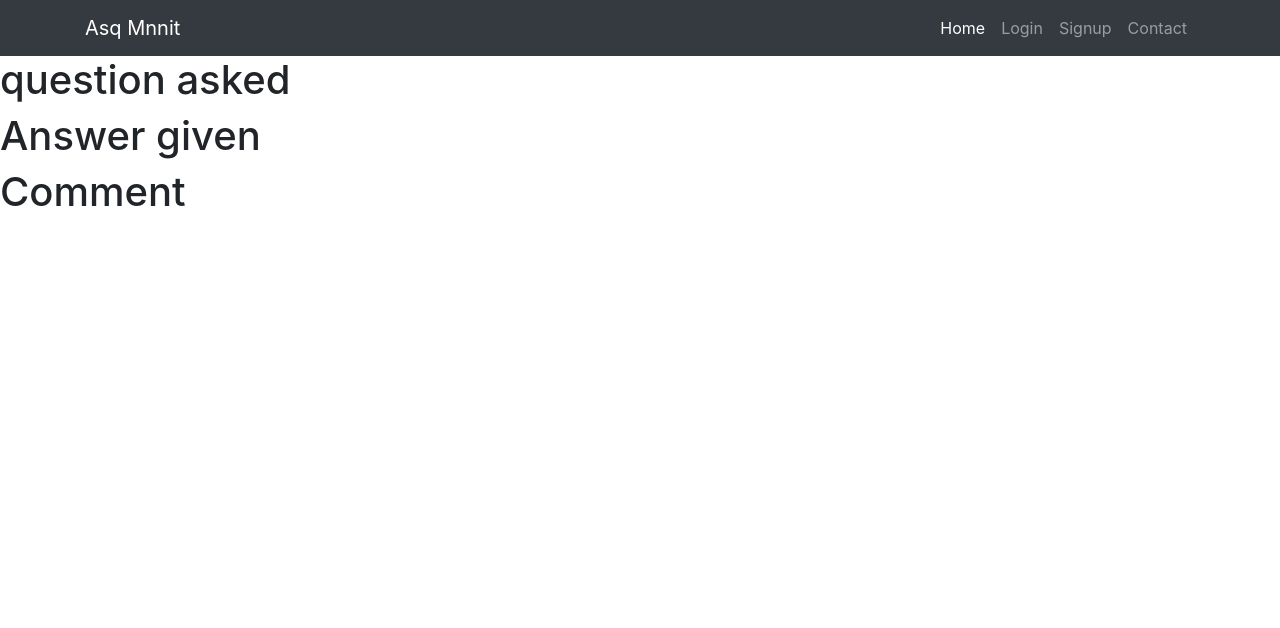
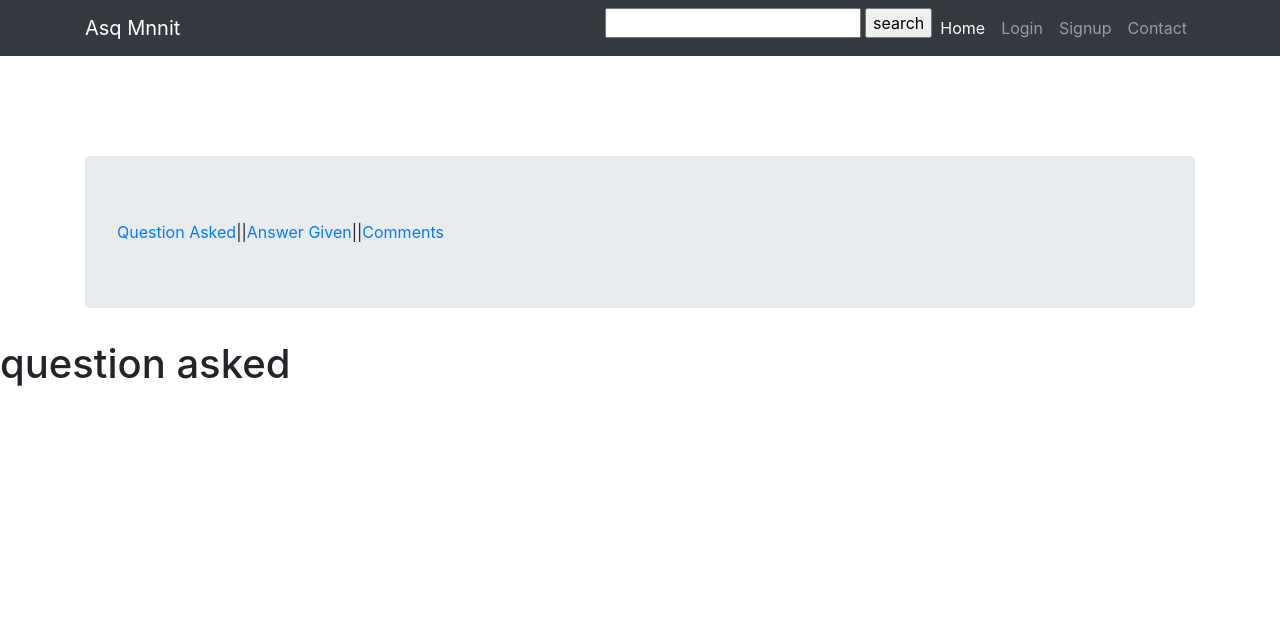
Before and after one commit to tuhinspatra/asq-django, a Django app: page /u/ in a window 1280 px wide. Shown: the top 628 px of the page. Run offline with Django 3.2, Linux system fonts and the light colour scheme; data that the repository does not hold is empty; some libraries are stand-ins or nearby versions.

Commit message:
navabr changes

```diff
--- a/asq_app/templates/asq_app/index.html
+++ b/asq_app/templates/asq_app/index.html
@@ -6,10 +6,7 @@
 {% else %}
     <a href="{% url 'asq_app:ask' %}">Add Question</a>
 {% endif %} -->
-<form action="/search" method="get">
-    <input name="q" type="text" />
-    <input type="submit" />
-</form>
+
 
 {% if user.is_authenticated %}
 <a href="{% url 'asq_app:ask' %}">Add Question</a>
--- a/asq_app/templates/asq_app/question_detail.html
+++ b/asq_app/templates/asq_app/question_detail.html
@@ -20,7 +20,7 @@
 <p> body--{{ qdata.body }}</p>
 <h1>comments</h1>
 {% for comment in qdata.comments.all %}
-       <p>{{comment.commentbody}}</p>
+       <p>{{comment.commentbody | safe}}</p>
        <kbd>{{comment.author}}</kbd>
     {% endfor %}
 
--- a/asq_app/templates/asq_app/user_dashboard.html
+++ b/asq_app/templates/asq_app/user_dashboard.html
@@ -1,18 +1,28 @@
 {% extends "base_generic.html" %}
 
 {% block content %}
-<h1>question asked</h1>
+<div class="container">
+<ul class="nav nav-pills jumbotron" style="margin-top: 100px">
+  <li class="active"><a href="#" onclick="$('#user_status').html($('#question_asked').html());$('#question_asked').css('display','none');" >Question Asked</a></li>||
+  <li class="active"><a href="#" onclick="$('#user_status').html($('#answer_given').html());">Answer Given</a></li>||
+  <li class="active" ><a href="#" onclick="$('#user_status').html($('#comment').html());">Comments </a></li>
+</ul>
+</div>
+<div id="user_status"></div>
+<div id ="question_asked" ><h1>question asked</h1>
 {% for q in question %}
 <h5><a href="{% url 'asq_app:question_detail' q.slug %}">{{q.title}}</a></h5>
 {% endfor %}
+</div>
 
-<h1>Answer given</h1>
+<div id ="answer_given" ><h1>Answer given</h1>
 {% for ans in answer %}
-<h5>{{ans.body | safe }}</h5>
+<h5><a href="{% url 'asq_app:question_detail' ans.question.slug %}">{{ans | safe }}</a></h5>
 {% endfor %}
-<h1>Comment </h1>
+</div>
+<div id ="comment" ><h1>Comment </h1>
 {% for c in comment %}
-<h5>sd{{c.commentbody}}</h5>
+<h5><a href="{% url 'asq_app:question_detail' c.question.slug %}">{{c.commentbody | safe }}</a></h5>
 {% endfor %}
-
+</div>
 {% endblock %}
--- a/asq_app/urls.py
+++ b/asq_app/urls.py
@@ -7,6 +7,7 @@ urlpatterns = [
     path('', views.IndexView.as_view(), name='index'),
     url(r'^ask/',views.askForm,name='ask'),
     url(r'^upvote_route/$', views.upvoter),
+    url(r'^search/$', views.search_titles),
     url(r'^notification_route/$', views.notification_updates),
     url(r'^tag_route/$', views.tag_filter),
      url(r'^downvote_route/$', views.downvoter),
--- a/asq_app/views.py
+++ b/asq_app/views.py
@@ -194,10 +194,10 @@ def notification_updates(request):
 
         for notify in Notification.objects.filter(received_by=request.user,new_notification=True):
             notification.append(notify.question)
-            print(notify)
+            # print(notify)
     except Notification.DoesNotExist:
         notification = []
-    print(notification)
+    # print(notification)
     #data = {notification:notification}
     notify_serialized = serializers.serialize('json',notification)
 
@@ -221,8 +221,12 @@ class CustomContain(BaseInput):
 def search_titles(request):
     query = request.GET.get('q', '')
     sqs = SearchQuerySet()
-    r2 = SearchQuerySet().filter(content=CustomContain(query))
+    results_custom = SearchQuerySet().filter(content=CustomContain(query))
     # r2 = SearchQuerySet().filter(content=query)
     results = SearchQuerySet().autocomplete(content_auto=query)
     spelling = sqs.spelling_suggestion(query)
-    return render_to_response('search/search.html', {'qu': query, 'r2': r2, 'results': results, 'suggest': spelling})
+    results = serializers.serialize('json',results)
+    results_custom = serializers.serialize('json',results_custom)
+
+    # print(results)
+    return JsonResponse({'results': results, 'results_custom': results_custom})
--- a/asq_project/settings.py
+++ b/asq_project/settings.py
@@ -37,6 +37,7 @@ INSTALLED_APPS = [
     'django.contrib.sessions',
     'django.contrib.messages',
     'django.contrib.staticfiles',
+    'haystack',
     'asq_app.apps.AsqAppConfig',
     'froala_editor',
 ]
--- a/static/css/blog-home.css
+++ b/static/css/blog-home.css
@@ -19,3 +19,21 @@ footer {
    padding-top:1000px;
 
 }
+
+
+#question_asked{
+ display:block;
+ position: relative;
+ margin-top: 10px;
+
+}
+
+#answer_given{
+ display:none;
+ position: relative;
+}
+
+#comment{
+ display:none;
+ position: relative;
+}
--- a/templates/base_generic.html
+++ b/templates/base_generic.html
@@ -51,6 +51,10 @@
         </button>
         <div class="collapse navbar-collapse" id="navbarResponsive">
           <ul class="navbar-nav ml-auto">
+             <li class="nav-item active">
+                    <input id="q" type="text"  onkeyup="search_autocomplete()"  />
+                    <input type="button" value="search" onclick="open_search()"/>
+            </li>
             <li class="nav-item active">
               <a class="nav-link" href="/q">Home
                 <span class="sr-only">(current)</span>
@@ -117,6 +121,8 @@
 </div>
   <script>
 function get_new_notification(){
+    $(".modal-body").text("");
+    console.log("fg");
     var tag= $("#tag").val();
     $.ajax({
         url: '/q/notification_route/',
@@ -126,7 +132,7 @@ function get_new_notification(){
         success: function (data) {
             if(data){
               received_data=JSON.parse(data);
-               console.log(JSON.parse(data)[0]);
+               //console.log(JSON.parse(data)[0]);
                for(var i=0;i<data.length;i++)
                $(".modal-body").append("<a href="+'/q/'+received_data[i].fields.slug+">"+received_data[i].fields.title+"</a><br>");
                ///alert("new notification received");
@@ -135,6 +141,33 @@ function get_new_notification(){
    }
       });
     }
+
+function search_autocomplete(){
+    console.log('HELLO');
+    var title= $("#q").val();
+    $.ajax({
+        url: '/q/search/',
+        data: {
+            'q':title
+        },
+        dataType: 'json',
+        success: function (data) {
+            if(data){
+
+
+           }
+
+   }
+      });
+    }
+
+    function open_search() {
+        let input = $('#q');
+        // console.log(input.val());
+        window.location = "/search/?q=" + input.val();
+    }
+
+
 </script>
 
 
```
Also changed, not shown: asq_app/templates/asq_app/search.html (renamed from asq_app/templates/search/search1.html), 3 other files.
